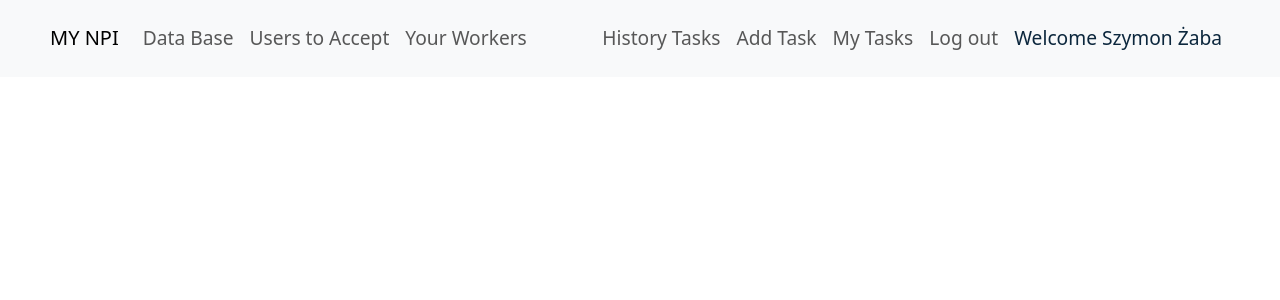
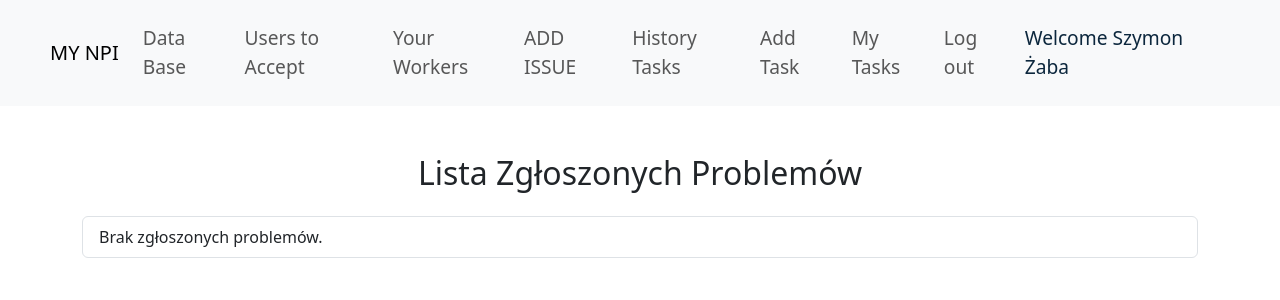
Before and after one commit to Szabson123/For_NPI, a Django app: page /user_profile/main_page/ in a window 1280 px wide. Shown: the top 300 px of the page. Run offline with Django 4.2, Linux system fonts and the light colour scheme; a user stored in the database is signed in.

Commit message:
Issue added but I have to configurate

```diff
--- a/for_npi/accounts/models.py
+++ b/for_npi/accounts/models.py
@@ -7,7 +7,8 @@
 class Profile(models.Model):
     ROLE_CHOICES = (
         ('engineer', 'Engineer'),
-        ('user', 'User')
+        ('user', 'User'),
+        ('production', 'Production')
     )
     user = models.OneToOneField(User, on_delete=models.CASCADE)
     basic_info = models.CharField(max_length=500, blank=True)
--- a/for_npi/user_profile/admin.py
+++ b/for_npi/user_profile/admin.py
@@ -1,3 +1,4 @@
 from django.contrib import admin
-from .models import Task
+from .models import Task, ProductionIssue
 admin.site.register(Task)
+admin.site.register(ProductionIssue)
--- a/for_npi/user_profile/templates/user_profile/base.html
+++ b/for_npi/user_profile/templates/user_profile/base.html
@@ -49,6 +49,7 @@
           </button>
           <div class="collapse navbar-collapse" id="navbarNav">
             <ul class="navbar-nav me-auto mb-2 mb-lg-0">
+
               <li class="nav-item">
                 <a class="nav-link" href="#">Data Base</a>
               </li>
@@ -67,6 +68,11 @@
             </ul>
             <ul class="navbar-nav">
               {% if user.is_authenticated %}
+              <li class="nav-item">
+                <a class="nav-link" href="{% url 'user_profile:issue_create' %}">
+                  ADD ISSUE
+                </a>
+              </li>
               <li class="nav-item">
                 <a class="nav-link" href="{% url 'user_profile:history_view' %}">History Tasks</a>
               </li>
--- a/for_npi/user_profile/templates/user_profile/main_page.html
+++ b/for_npi/user_profile/templates/user_profile/main_page.html
@@ -1,4 +1,21 @@
 {% extends "user_profile/base.html" %}
 {% block content %}
+<div class="container my-5">
+    <h2 class="text-center mb-4">Lista Zgłoszonych Problemów</h2>
+    <div class="list-group">
+        {% for issue in object_list %}
+            <a href="#" class="list-group-item list-group-item-action" aria-current="true">
+                <div class="d-flex w-100 justify-content-between">
+                    <h5 class="mb-1">{{ issue.title }}</h5>
+                    <small>{{ issue.report_date|date:"d.m.Y H:i" }}</small>
+                </div>
+                <p class="mb-1">{{ issue.description|truncatewords:20 }}</p>
+                <small>Zgłoszony przez: {{ issue.reported_by }}</small>
+            </a>
+        {% empty %}
+            <div class="list-group-item">Brak zgłoszonych problemów.</div>
+        {% endfor %}
+    </div>
+</div>
 
 {% endblock %}
--- a/for_npi/user_profile/urls.py
+++ b/for_npi/user_profile/urls.py
@@ -20,4 +20,8 @@
 
     path('profile/<str:username>/', views.UserProfileView.as_view(), name='profile'),
     path('task/create-for/<str:username>/', views.create_task_for_subordinate, name='create_task_for_subordinate'),
+
+    path('issues/create/', views.ProductionIssueCreateView.as_view(), name='issue_create'),
+    path('issues/', views.ProductionIssueListView.as_view(), name='main_page'),
+
 ]
--- a/for_npi/user_profile/views.py
+++ b/for_npi/user_profile/views.py
@@ -1,9 +1,9 @@
 from django.shortcuts import render, get_object_or_404, redirect
 from django.views.generic import TemplateView, DetailView, ListView
 from django.views.generic.edit import CreateView, UpdateView, DeleteView
-from .forms import TaskForm
+from .forms import TaskForm, ProductionIssueForm
 from django.urls import reverse_lazy
-from .models import Task
+from .models import Task, ProductionIssue
 from django.contrib.auth.mixins import LoginRequiredMixin
 from django.utils import timezone
 from django.contrib.auth.decorators import login_required
@@ -116,3 +116,22 @@
         grouped_tasks[completed_date].append(task)
 
     return render(request, 'user_profile/history_view.html', {'grouped_tasks': grouped_tasks})
+
+
+class ProductionIssueCreateView(CreateView):
+    model = ProductionIssue
+    form_class = ProductionIssueForm
+    template_name = 'user_profile/production_issue_form.html'
+    success_url = reverse_lazy('user_profile:main_page')
+
+    def form_valid(self, form):
+        form.instance.reported_by = self.request.user
+        return super().form_valid(form)
+
+
+class ProductionIssueListView(ListView):
+    model = ProductionIssue
+    template_name = 'user_profile/main_page.html'
+
+    def get_queryset(self):
+        return ProductionIssue.objects.all().order_by('-report_date')
```
Also changed, not shown: for_npi/user_profile/forms.py (+13 -0 lines), for_npi/user_profile/models.py (+16 -0 lines), for_npi/user_profile/templates/user_profile/production_issue_form.html (added, +9 -0 lines), for_npi/accounts/migrations/0003_profile_supervised_tasks.py (added), for_npi/accounts/migrations/0004_alter_profile_role.py (added), for_npi/accounts/migrations/0005_remove_profile_supervised_tasks_alter_profile_role.py (added), for_npi/db.sqlite3, for_npi/user_profile/migrations/0008_task_completed_by.py (added), for_npi/user_profile/migrations/0009_task_accepted_by_engineer_and_more.py (added), for_npi/user_profile/migrations/0010_alter_task_assigned_to.py (added), for_npi/user_profile/migrations/0011_remove_task_accepted_by_engineer_and_more.py (added).
